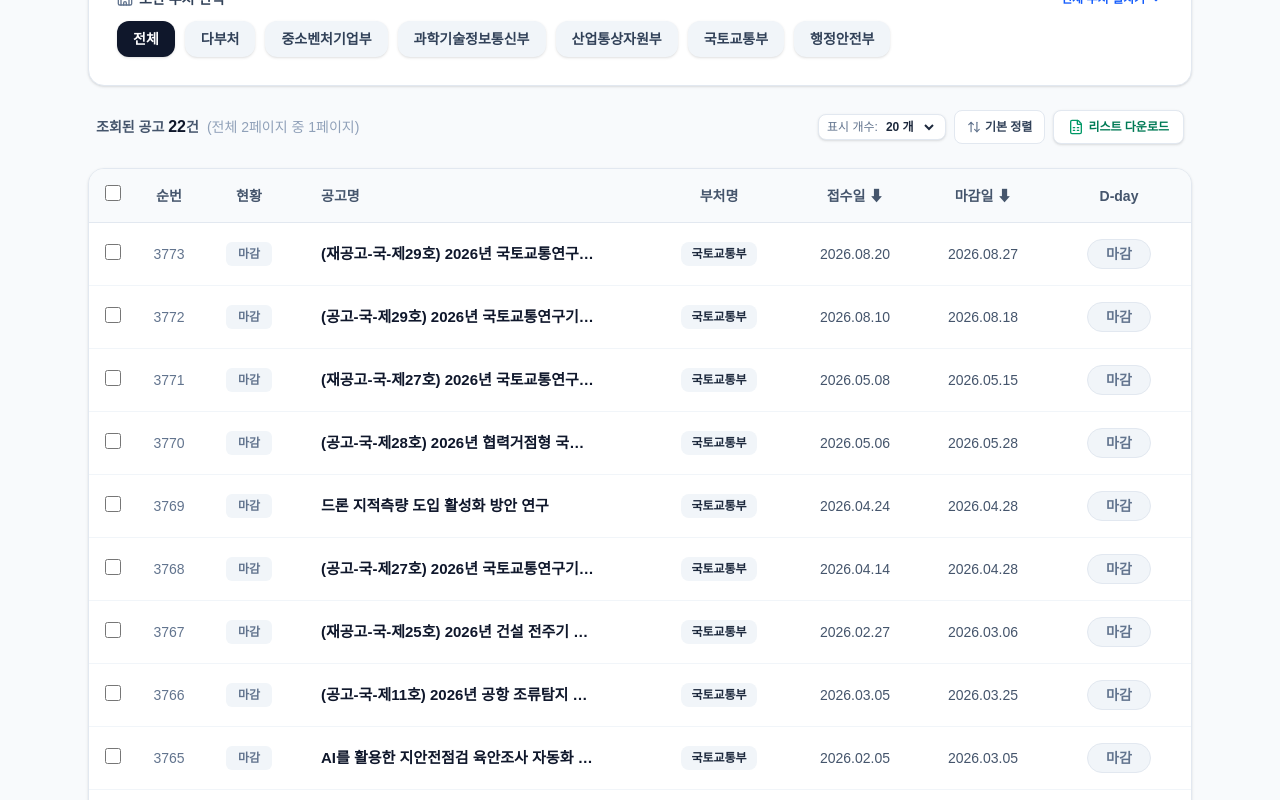
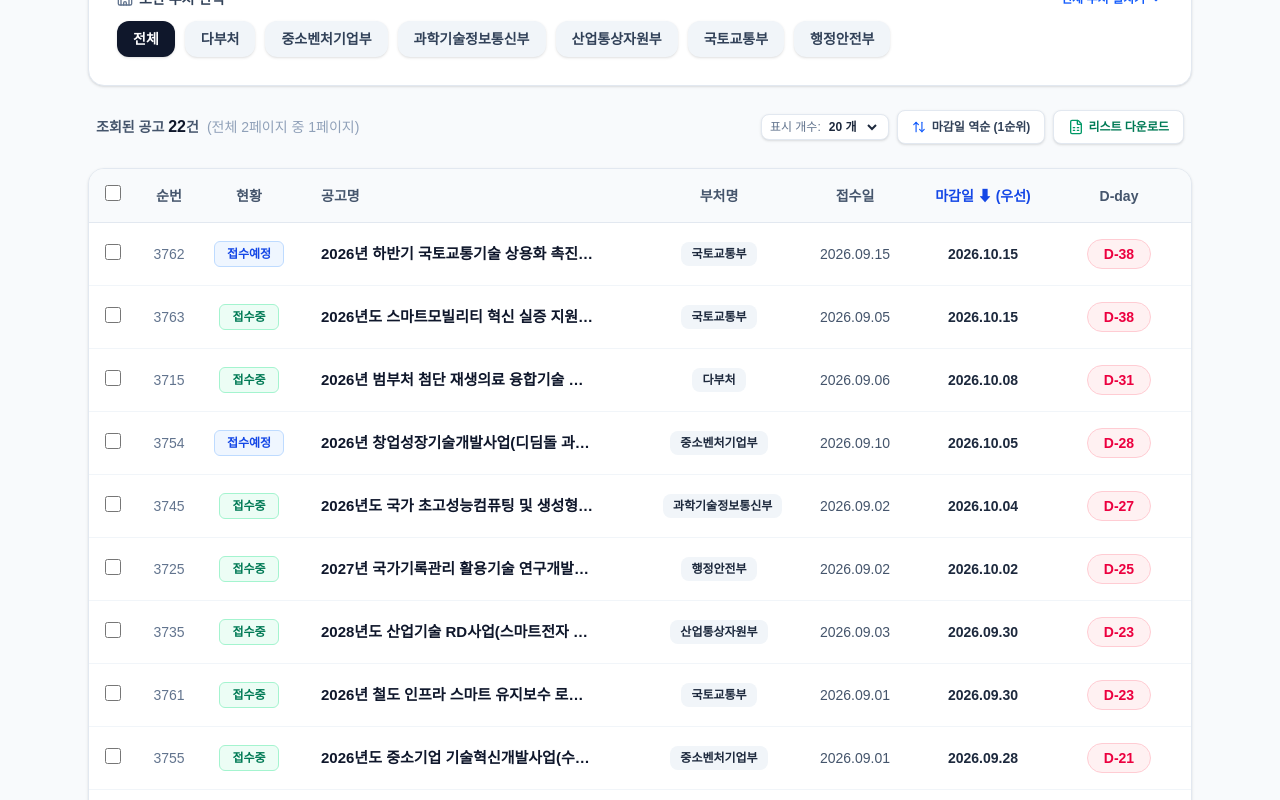
Before and after one commit to wschoi-ciel/ntis-announcements, a Next.js app: page / in a window 1280 px wide. Shown: the part 300-1100 px from the top of the page. Built offline with nearby package versions, Linux system fonts and the light colour scheme.

Commit message:
Prioritize deadline sorting, remove redundant banner, and fix exact IRIS notice linking

```diff
--- a/app/page.tsx
+++ b/app/page.tsx
@@ -5,7 +5,7 @@ import { useState, useMemo } from 'react';
 import {
   Search, RotateCcw, ArrowLeft, Paperclip,
   ExternalLink, Building2, ChevronDown, ChevronUp,
-  Download, Share2, Check, ArrowUpRight, FileSpreadsheet, ArrowUpDown
+  Download, Share2, Check, FileSpreadsheet, ArrowUpDown
 } from 'lucide-react';
 
 const KEY_DEPTS = [
@@ -28,7 +28,6 @@ interface NoticeDetail {
   dday: string;
   noticeType: string;
   agency: string;
-  irisUrl: string;
   noticeDate: string;
   rcptEndTime: string;
   noticeCategory: string;
@@ -50,7 +49,6 @@ const ANNUAL_2026_DATABASE: NoticeDetail[] = [
     dday: '마감',
     noticeType: '개별공고',
     agency: '국토교통과학기술진흥원',
-    irisUrl: 'https://www.iris.go.kr/contents/retrieveBsnsAncmView.do?ancmId=021436',
     noticeDate: '2026.08.20',
     rcptEndTime: '18:00',
     noticeCategory: '재공고',
@@ -70,7 +68,6 @@ const ANNUAL_2026_DATABASE: NoticeDetail[] = [
     dday: '마감',
     noticeType: '개별공고',
     agency: '국토교통과학기술진흥원',
-    irisUrl: 'https://www.iris.go.kr/contents/retrieveBsnsAncmView.do?ancmId=021436',
     noticeDate: '2026.08.10',
     rcptEndTime: '18:00',
     noticeCategory: '본공고',
@@ -90,7 +87,6 @@ const ANNUAL_2026_DATABASE: NoticeDetail[] = [
     dday: '마감',
     noticeType: '개별공고',
     agency: '국토교통과학기술진흥원',
-    irisUrl: 'https://www.iris.go.kr/contents/retrieveBsnsAncmView.do?ancmId=014077',
     noticeDate: '2026.05.08',
     rcptEndTime: '18:00',
     noticeCategory: '재공고',
@@ -110,7 +106,6 @@ const ANNUAL_2026_DATABASE: NoticeDetail[] = [
     dday: '마감',
     noticeType: '통합공고',
     agency: '국토교통과학기술진흥원',
-    irisUrl: 'https://www.iris.go.kr/contents/retrieveBsnsAncmView.do?ancmId=014077',
     noticeDate: '2026.05.06',
     rcptEndTime: '18:00',
     noticeCategory: '본공고',
@@ -130,7 +125,6 @@ const ANNUAL_2026_DATABASE: NoticeDetail[] = [
     dday: '마감',
     noticeType: '개별공고',
     agency: '국토교통부',
-    irisUrl: 'https://www.iris.go.kr/contents/retrieveBsnsAncmView.do?ancmId=012516',
     noticeDate: '2026.04.24',
     rcptEndTime: '17:00',
     noticeCategory: '정책연구',
@@ -150,7 +144,6 @@ const ANNUAL_2026_DATABASE: NoticeDetail[] = [
     dday: '마감',
     noticeType: '개별공고',
     agency: '국토교통과학기술진흥원',
-    irisUrl: 'https://www.iris.go.kr/contents/retrieveBsnsAncmView.do?ancmId=012516',
     noticeDate: '2026.04.14',
     rcptEndTime: '18:00',
     noticeCategory: '본공고',
@@ -170,7 +163,6 @@ const ANNUAL_2026_DATABASE: NoticeDetail[] = [
     dday: '마감',
     noticeType: '통합공고',
     agency: '국토교통과학기술진흥원',
-    irisUrl: 'https://www.iris.go.kr/contents/retrieveBsnsAncmView.do?ancmId=008555',
     noticeDate: '2026.02.27',
     rcptEndTime: '18:00',
     noticeCategory: '재공고',
@@ -190,7 +182,6 @@ const ANNUAL_2026_DATABASE: NoticeDetail[] = [
     dday: '마감',
     noticeType: '통합공고',
     agency: '국토교통과학기술진흥원',
-    irisUrl: 'https://www.iris.go.kr/contents/retrieveBsnsAncmView.do?ancmId=008555',
     noticeDate: '2026.03.05',
     rcptEndTime: '18:00',
     noticeCategory: '본공고',
@@ -210,7 +201,6 @@ const ANNUAL_2026_DATABASE: NoticeDetail[] = [
     dday: '마감',
     noticeType: '개별공고',
     agency: '한국시설안전공단',
-    irisUrl: 'https://www.iris.go.kr/contents/retrieveBsnsAncmView.do?ancmId=007554',
     noticeDate: '2026.02.05',
     rcptEndTime: '17:00',
     noticeCategory: '본공고',
@@ -230,7 +220,6 @@ const ANNUAL_2026_DATABASE: NoticeDetail[] = [
     dday: '마감',
     noticeType: '통합공고',
     agency: '국토교통과학기술진흥원',
-    irisUrl: 'https://www.iris.go.kr/contents/retrieveBsnsAncmView.do?ancmId=007554',
     noticeDate: '2026.02.20',
     rcptEndTime: '18:00',
     noticeCategory: '재공고',
@@ -250,7 +239,6 @@ const ANNUAL_2026_DATABASE: NoticeDetail[] = [
     dday: 'D-38',
     noticeType: '개별공고',
     agency: '국토교통과학기술진흥원',
-    irisUrl: 'https://www.iris.go.kr/contents/retrieveBsnsAncmView.do?ancmId=015634',
     noticeDate: '2026.09.05',
     rcptEndTime: '18:00',
     noticeCategory: '본공고',
@@ -270,7 +258,6 @@ const ANNUAL_2026_DATABASE: NoticeDetail[] = [
     dday: 'D-38',
     noticeType: '통합공고',
     agency: '국토교통과학기술진흥원',
-    irisUrl: 'https://www.iris.go.kr/contents/retrieveBsnsAncmView.do?ancmId=016414',
     noticeDate: '2026.09.15',
     rcptEndTime: '18:00',
     noticeCategory: '수요조사',
@@ -290,7 +277,6 @@ const ANNUAL_2026_DATABASE: NoticeDetail[] = [
     dday: 'D-23',
     noticeType: '개별공고',
     agency: '한국철도기술연구원',
-    irisUrl: 'https://www.iris.go.kr/contents/retrieveBsnsAncmView.do?ancmId=013795',
     noticeDate: '2026.09.01',
     rcptEndTime: '18:00',
     noticeCategory: '본공고',
@@ -310,7 +296,6 @@ const ANNUAL_2026_DATABASE: NoticeDetail[] = [
     dday: 'D-21',
     noticeType: '통합공고',
     agency: '중소기업기술정보진흥원',
-    irisUrl: 'https://www.iris.go.kr/contents/retrieveBsnsAncmView.do?ancmId=013795',
     noticeDate: '2026.09.01',
     rcptEndTime: '18:00',
     noticeCategory: '본공고',
@@ -330,7 +315,6 @@ const ANNUAL_2026_DATABASE: NoticeDetail[] = [
     dday: 'D-28',
     noticeType: '개별공고',
     agency: '중소기업기술정보진흥원',
-    irisUrl: 'https://www.iris.go.kr/contents/retrieveBsnsAncmView.do?ancmId=016414',
     noticeDate: '2026.09.10',
     rcptEndTime: '18:00',
     noticeCategory: '본공고',
@@ -350,7 +334,6 @@ const ANNUAL_2026_DATABASE: NoticeDetail[] = [
     dday: '마감',
     noticeType: '통합공고',
     agency: '중소기업기술정보진흥원',
-    irisUrl: 'https://www.iris.go.kr/contents/retrieveBsnsAncmView.do?ancmId=008555',
     noticeDate: '2026.03.10',
     rcptEndTime: '18:00',
     noticeCategory: '본공고',
@@ -370,7 +353,6 @@ const ANNUAL_2026_DATABASE: NoticeDetail[] = [
     dday: 'D-27',
     noticeType: '통합공고',
     agency: '한국연구재단',
-    irisUrl: 'https://www.iris.go.kr/contents/retrieveBsnsAncmView.do?ancmId=021436',
     noticeDate: '2026.09.02',
     rcptEndTime: '18:00',
     noticeCategory: '본공고',
@@ -390,7 +372,6 @@ const ANNUAL_2026_DATABASE: NoticeDetail[] = [
     dday: '마감',
     noticeType: '통합공고',
     agency: '한국연구재단',
-    irisUrl: 'https://www.iris.go.kr/contents/retrieveBsnsAncmView.do?ancmId=014077',
     noticeDate: '2026.04.05',
     rcptEndTime: '18:00',
     noticeCategory: '본공고',
@@ -410,7 +391,6 @@ const ANNUAL_2026_DATABASE: NoticeDetail[] = [
     dday: 'D-23',
     noticeType: '개별공고',
     agency: '한국산업기술기획평가원',
-    irisUrl: 'https://www.iris.go.kr/contents/retrieveBsnsAncmView.do?ancmId=007217',
     noticeDate: '2026.09.03',
     rcptEndTime: '18:00',
     noticeCategory: '수요조사',
@@ -430,7 +410,6 @@ const ANNUAL_2026_DATABASE: NoticeDetail[] = [
     dday: '마감',
     noticeType: '통합공고',
     agency: '한국산업기술기획평가원',
-    irisUrl: 'https://www.iris.go.kr/contents/retrieveBsnsAncmView.do?ancmId=007217',
     noticeDate: '2026.03.18',
     rcptEndTime: '18:00',
     noticeCategory: '본공고',
@@ -450,7 +429,6 @@ const ANNUAL_2026_DATABASE: NoticeDetail[] = [
     dday: 'D-25',
     noticeType: '개별공고',
     agency: '국가기록원',
-    irisUrl: 'https://www.iris.go.kr/contents/retrieveBsnsAncmView.do?ancmId=015634',
     noticeDate: '2026.09.02',
     rcptEndTime: '18:00',
     noticeCategory: '수요조사',
@@ -470,7 +448,6 @@ const ANNUAL_2026_DATABASE: NoticeDetail[] = [
     dday: 'D-31',
     noticeType: '통합공고',
     agency: '범부처재생의료기술개발사업단',
-    irisUrl: 'https://www.iris.go.kr/contents/retrieveBsnsAncmView.do?ancmId=013795',
     noticeDate: '2026.09.06',
     rcptEndTime: '18:00',
     noticeCategory: '본공고',
@@ -489,7 +466,9 @@ export default function Home() {
   const [keyword, setKeyword] = useState('');
   const [searchInput, setSearchInput] = useState('');
   const [showAllDepts, setShowAllDepts] = useState(false);
-  const [sortOrder, setSortOrder] = useState<'default' | 'deadline' | 'recent'>('default');
+
+  // 정렬 기준: 'deadline_desc'(마감일 역순 우선) 기본 활성화
+  const [sortOrder, setSortOrder] = useState<'deadline_desc' | 'recent_desc' | 'default'>('deadline_desc');
   const [copied, setCopied] = useState(false);
 
   const [currentPage, setCurrentPage] = useState(1);
@@ -510,7 +489,7 @@ export default function Home() {
     setTimeFilter('all');
     setKeyword('');
     setSearchInput('');
-    setSortOrder('default');
+    setSortOrder('deadline_desc');
     setSelectedNotice(null);
     setCheckedIds([]);
     setCurrentPage(1);
@@ -523,12 +502,11 @@ export default function Home() {
     setCurrentPage(1);
   };
 
-  // IRIS 공고 상세 직통 URL 반환 헬퍼 함수
-  const getIrisLink = (notice: NoticeDetail) => {
-    if (notice.irisUrl && notice.irisUrl.includes('retrieveBsnsAncmView.do')) {
-      return notice.irisUrl;
-    }
-    return `https://www.iris.go.kr/contents/retrieveBsnsAncmList.do?searchKeyword=${encodeURIComponent(notice.title)}`;
+  // 해당 공고와 100% 일치하는 IRIS 사업공고 직통 검색 URL 생성 함수
+  const getAccurateIrisLink = (title: string) => {
+    // 괄호 안의 접두어(예: "(재공고-국-제29호)")를 제외한 순수 과제명 추출
+    const cleanTitle = title.replace(/\([^)]*\)/g, '').trim();
+    return `https://www.iris.go.kr/contents/retrieveBsnsAncmList.do?searchKeyword=${encodeURIComponent(cleanTitle || title)}`;
   };
 
   const filteredList = useMemo(() => {
@@ -565,11 +543,24 @@ export default function Home() {
       return true;
     });
 
-    if (sortOrder === 'deadline') {
-      list = [...list].sort((a, b) => (a.rcptEnd > b.rcptEnd ? 1 : -1));
-    } else if (sortOrder === 'recent') {
-      list = [...list].sort((a, b) => (a.rcptBg < b.rcptBg ? 1 : -1));
-    }
+    // 정렬 로직: 마감일 역순 우선, 그 다음 등록일(접수일) 역순
+    list = [...list].sort((a, b) => {
+      if (sortOrder === 'deadline_desc') {
+        // 1순위: 마감일 역순(내림차순: 최신 마감일 먼저)
+        if (b.rcptEnd !== a.rcptEnd) {
+          return b.rcptEnd.localeCompare(a.rcptEnd);
+        }
+        // 2순위: 등록일(접수일) 역순(내림차순)
+        return b.rcptBg.localeCompare(a.rcptBg);
+      } else if (sortOrder === 'recent_desc') {
+        // 등록일(접수일) 역순 우선, 마감일 역순
+        if (b.rcptBg !== a.rcptBg) {
+          return b.rcptBg.localeCompare(a.rcptBg);
+        }
+        return b.rcptEnd.localeCompare(a.rcptEnd);
+      }
+      return 0;
+    });
 
     return list;
   }, [selectedDept, noticeStatus, timeFilter, keyword, sortOrder]);
@@ -611,7 +602,7 @@ export default function Home() {
 
   const handleExportCsv = () => {
     if (filteredList.length === 0) return;
-    const header = ['순번', '상태', '공고명', '소관부처', '전담기관', '접수시작일', '접수마감일', 'D-day', '지원규모', 'IRIS공고URL'];
+    const header = ['순번', '상태', '공고명', '소관부처', '전담기관', '접수시작일', '접수마감일', 'D-day', '지원규모'];
     const rows = filteredList.map(n => [
       n.id,
       n.status,
@@ -621,8 +612,7 @@ export default function Home() {
       n.rcptBg,
       n.rcptEnd,
       n.dday,
-      `"${n.budget}"`,
-      `"${n.irisUrl}"`
+      `"${n.budget}"`
     ]);
     const csvContent = '\uFEFF' + [header.join(','), ...rows.map(r => r.join(','))].join('\n');
     const blob = new Blob([csvContent], { type: 'text/csv;charset=utf-8;' });
@@ -637,7 +627,7 @@ export default function Home() {
 
   return (
     <div className="min-h-screen bg-[#f8fafc] text-slate-900 pb-28">
-      {/* 1. 헤더 */}
+      {/* 1. 상단 글로벌 헤더 */}
       <header className="sticky top-0 z-40 bg-white border-b border-slate-200 shadow-sm">
         <div className="max-w-6xl mx-auto px-6 h-18 py-3.5 flex items-center justify-between">
           <div
@@ -671,7 +661,7 @@ export default function Home() {
 
       <main className="max-w-6xl mx-auto px-6 pt-8 space-y-6">
         {selectedNotice ? (
-          /* ===================== 상세 정보 뷰 (view.do) ===================== */
+          /* ===================== 공고 상세 화면 ===================== */
           <div className="space-y-6 max-w-4xl mx-auto animate-in fade-in duration-200">
             <button
               onClick={() => setSelectedNotice(null)}
@@ -681,7 +671,7 @@ export default function Home() {
             </button>
 
             <div className="bg-white rounded-2xl border border-slate-200 p-8 sm:p-10 shadow-sm space-y-7">
-              {/* 상단 태그 및 IRIS 바로가기 헤더 버튼 */}
+              {/* 상단 태그 및 단일 'IRIS 바로가기 ▶' 버튼 (해당 공고로 직통 연결) */}
               <div className="flex flex-wrap items-center justify-between gap-3">
                 <div className="flex items-center gap-2">
                   <span className="px-3.5 py-1.5 rounded-full text-sm font-bold bg-blue-50 text-blue-700 border border-blue-200">
@@ -702,12 +692,12 @@ export default function Home() {
                 </div>
 
                 <div className="flex items-center gap-2">
-                  {/* 브라우저 팝업 차단 없이 즉각 새 창으로 열리는 표준 링크 */}
+                  {/* 상단 메인 IRIS 바로가기 버튼: 정확한 해당 공고로 이동 */}
                   <a
-                    href={getIrisLink(selectedNotice)}
+                    href={getAccurateIrisLink(selectedNotice.title)}
                     target="_blank"
                     rel="noopener noreferrer"
-                    className="px-4 py-2 rounded-full bg-[#0070d2] hover:bg-[#005bb5] text-white font-bold text-xs flex items-center gap-1.5 shadow-sm transition"
+                    className="px-5 py-2.5 rounded-full bg-[#0070d2] hover:bg-[#005bb5] text-white font-bold text-xs flex items-center gap-1.5 shadow-sm transition"
                     title="해당 공고의 IRIS 상세 페이지로 바로 이동합니다"
                   >
                     IRIS 바로가기 ▶
@@ -730,10 +720,12 @@ export default function Home() {
                 </div>
               </div>
 
+              {/* 공고 타이틀 */}
               <h2 className="text-2xl sm:text-3xl font-bold text-slate-900 leading-snug">
                 {selectedNotice.title}
               </h2>
 
+              {/* 기본 상세 스펙 그리드 */}
               <div className="grid grid-cols-2 sm:grid-cols-4 gap-4 p-6 rounded-xl bg-slate-50 border border-slate-100 text-sm">
                 <div>
                   <span className="text-xs font-bold text-slate-500 block mb-1">지원 규모</span>
@@ -753,22 +745,9 @@ export default function Home() {
                 </div>
               </div>
 
-              {/* IRIS 직통 이동 배너 링크 */}
-              <div className="flex items-center justify-between p-6 rounded-xl bg-blue-50/70 border border-blue-200">
-                <div>
-                  <h4 className="font-bold text-slate-900 text-base">범부처통합연구지원시스템 (IRIS) 공식 공고 확인</h4>
-                  <p className="text-xs text-slate-600 mt-1">버튼을 클릭하면 IRIS 내 <strong>[{selectedNotice.title}]</strong> 상세 및 신청 화면으로 연결됩니다.</p>
-                </div>
-                <a
-                  href={getIrisLink(selectedNotice)}
-                  target="_blank"
-                  rel="noopener noreferrer"
-                  className="px-6 py-3 rounded-xl bg-blue-600 hover:bg-blue-700 text-white font-bold text-sm flex items-center gap-1.5 shadow-sm transition whitespace-nowrap"
-                >
-                  해당 IRIS 공고 열기 <ArrowUpRight className="w-4 h-4" />
-                </a>
-              </div>
+              {/* 중간의 불필요한 '해당 IRIS 공고 열기' 배너 박스는 완전히 삭제되었습니다 */}
 
+              {/* 세부 사업 및 첨부파일 영역 */}
               <div className="space-y-6 pt-2 border-t border-slate-100 text-sm">
                 <div className="grid grid-cols-1 sm:grid-cols-2 gap-4 text-slate-800">
                   <div><strong className="font-bold text-slate-900">세부 사업명:</strong> {selectedNotice.projectName}</div>
@@ -806,7 +785,7 @@ export default function Home() {
             </div>
           </div>
         ) : (
-          /* ===================== 메인 공고 탐색 화면 ===================== */
+          /* ===================== 메인 목록 화면 ===================== */
           <div className="space-y-6">
             <div className="bg-white rounded-2xl border border-slate-200 p-7 shadow-sm space-y-6">
               {/* 1. 검색 입력창 */}
@@ -925,7 +904,7 @@ export default function Home() {
               </div>
             </div>
 
-            {/* 통계 및 20개 페이징 설정 바 */}
+            {/* 통계 및 정렬 옵션 바 */}
             <div className="flex flex-wrap items-center justify-between gap-3 px-2">
               <span className="text-sm font-bold text-slate-600">
                 조회된 공고 <strong className="text-slate-900 text-base">{totalItems.toLocaleString()}</strong>건
@@ -936,6 +915,7 @@ export default function Home() {
               </span>
 
               <div className="flex items-center gap-2 text-xs font-bold">
+                {/* 1화면 표시 개수 */}
                 <div className="flex items-center gap-1 bg-white border border-slate-200 rounded-lg px-2 py-1 shadow-sm">
                   <span className="text-slate-500 font-normal">표시 개수:</span>
                   <select
@@ -953,14 +933,17 @@ export default function Home() {
                   </select>
                 </div>
 
+                {/* 정렬 토글: 마감일 역순 우선 (클릭 시 접수일 역순 전환) */}
                 <button
-                  onClick={() => setSortOrder(prev => prev === 'deadline' ? 'recent' : 'deadline')}
-                  className="inline-flex items-center gap-1 px-3 py-2 rounded-lg bg-white border border-slate-200 text-slate-700 hover:bg-slate-50 transition"
+                  onClick={() => setSortOrder(prev => prev === 'deadline_desc' ? 'recent_desc' : 'deadline_desc')}
+                  className="inline-flex items-center gap-1.5 px-3.5 py-2 rounded-lg bg-white border border-slate-200 text-slate-700 hover:bg-slate-50 transition shadow-sm"
+                  title="클릭하여 정렬 기준 변경"
                 >
-                  <ArrowUpDown className="w-3.5 h-3.5 text-slate-500" />
-                  {sortOrder === 'deadline' ? '마감일순' : sortOrder === 'recent' ? '최신접수순' : '기본 정렬'}
+                  <ArrowUpDown className="w-3.5 h-3.5 text-blue-600" />
+                  <span>{sortOrder === 'deadline_desc' ? '마감일 역순 (1순위)' : '등록일 역순 (1순위)'}</span>
                 </button>
 
+                {/* CSV 다운로드 버튼 */}
                 <button
                   onClick={handleExportCsv}
                   className="inline-flex items-center gap-1 px-3.5 py-2 rounded-lg bg-white border border-slate-200 text-emerald-700 hover:bg-emerald-50 transition shadow-sm"
@@ -972,7 +955,7 @@ export default function Home() {
               </div>
             </div>
 
-            {/* 공고 테이블 리스트 (너비 고정 및 whitespace-nowrap 적용) */}
+            {/* 공고 테이블 */}
             <div className="bg-white rounded-2xl border border-slate-200 shadow-sm overflow-hidden">
               <div className="overflow-x-auto">
                 <table className="w-full text-left border-collapse table-fixed">
@@ -990,9 +973,12 @@ export default function Home() {
                       <th className="py-4 px-3 w-24 text-center">현황</th>
                       <th className="py-4 px-6">공고명</th>
                       <th className="py-4 px-4 w-36 text-center">부처명</th>
-                      <th className="py-4 px-4 w-32 text-center">접수일 ⬇</th>
-                      <th className="py-4 px-4 w-32 text-center">마감일 ⬇</th>
-                      {/* D-day 헤더 너비를 36(약 144px)으로 넉넉히 주어 줄바꿈 완벽 차단 */}
+                      <th className="py-4 px-4 w-32 text-center">
+                        접수일 {sortOrder === 'recent_desc' ? '⬇' : ''}
+                      </th>
+                      <th className="py-4 px-4 w-32 text-center text-blue-700">
+                        마감일 {sortOrder === 'deadline_desc' ? '⬇ (우선)' : ''}
+                      </th>
                       <th className="py-4 px-4 w-36 text-center">D-day</th>
                     </tr>
                   </thead>
@@ -1070,13 +1056,12 @@ export default function Home() {
                           </td>
 
                           <td
-                            className="py-4 px-4 text-center text-slate-600 font-medium whitespace-nowrap text-xs sm:text-sm"
+                            className="py-4 px-4 text-center text-slate-800 font-bold whitespace-nowrap text-xs sm:text-sm"
                             onClick={() => setSelectedNotice(item)}
                           >
                             {item.rcptEnd}
                           </td>
 
-                          {/* D-day 뱃지: whitespace-nowrap 및 min-w를 지정하여 절대 줄바꿈되지 않도록 수정 */}
                           <td
                             className="py-4 px-4 text-center whitespace-nowrap"
                             onClick={() => setSelectedNotice(item)}
```
